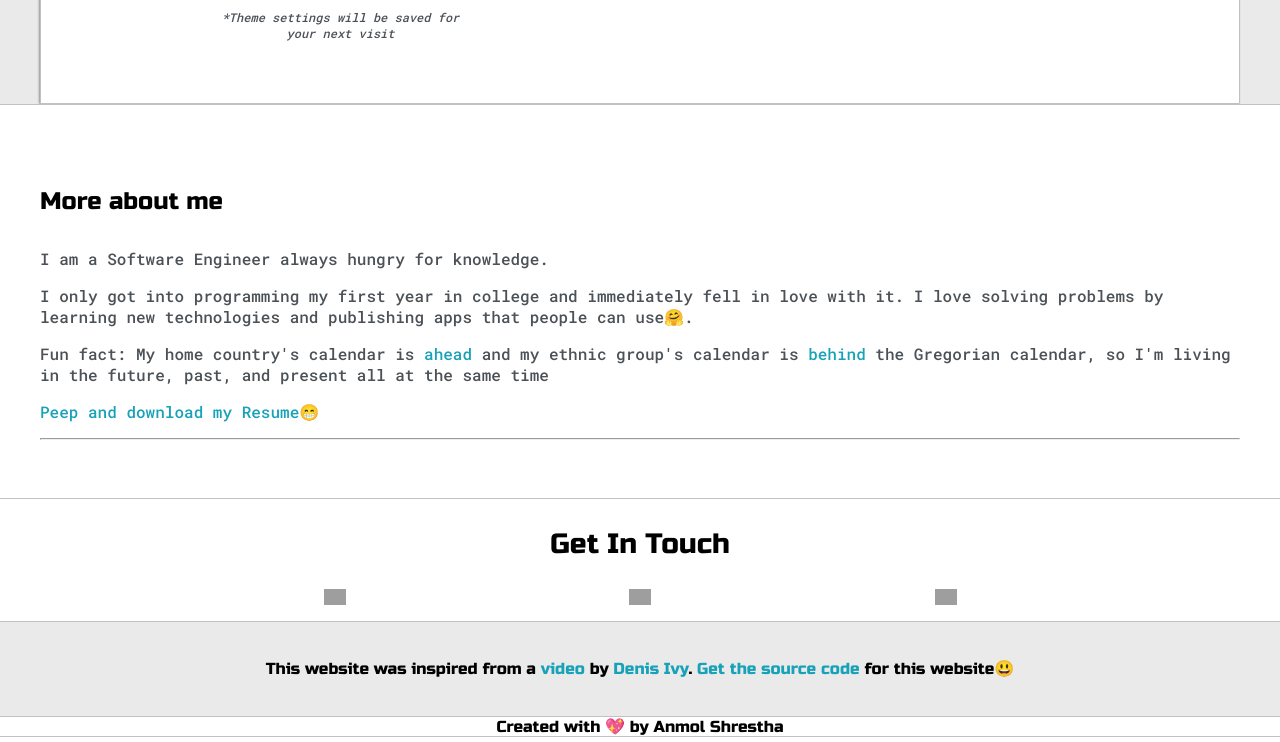
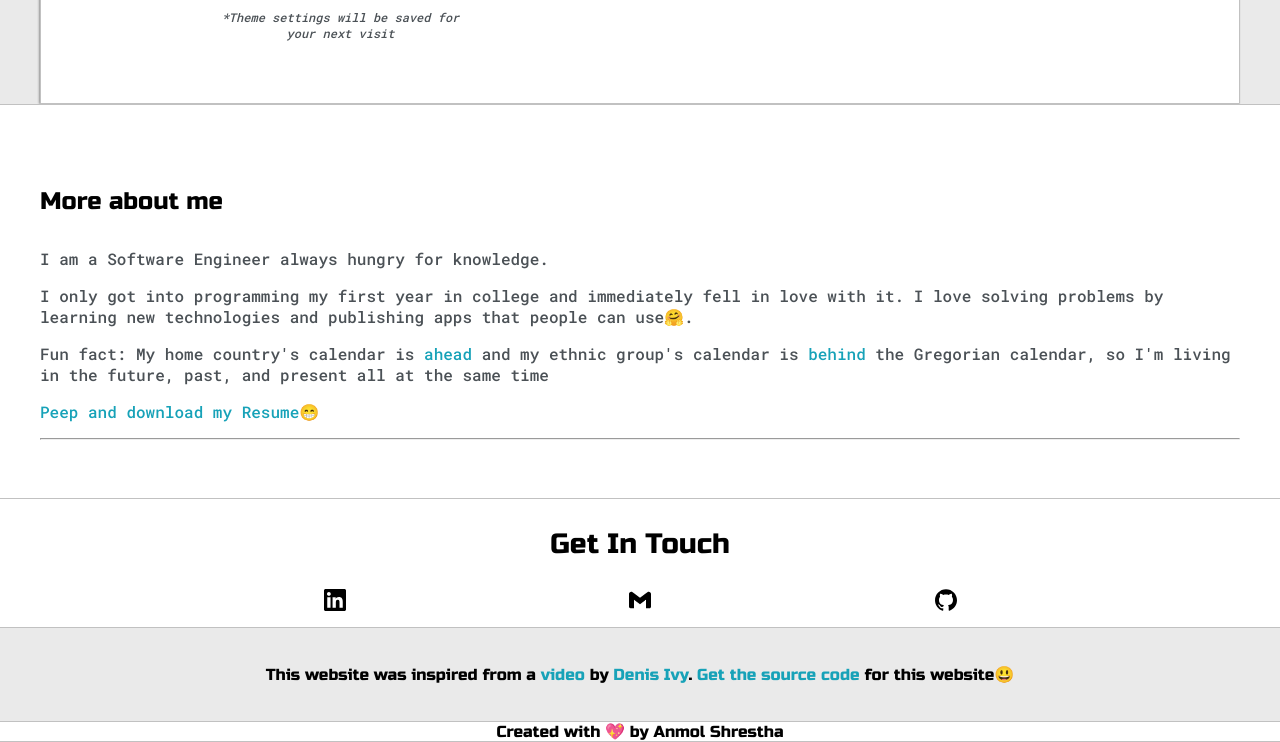
Before and after one commit to anmolshres/anmolshres, a plain HTML site: page personal_website/index.html in a window 1280 px wide. Shown: the part 576-1318 px from the top of the page. Drawn offline with Linux system fonts and the light colour scheme; grey boxes are pictures that could not be loaded.

Commit message:
fix: img logos fixes long-term

```diff
--- a/personal_website/index.html
+++ b/personal_website/index.html
@@ -150,8 +150,7 @@
               align="left"
               alt="anmolshres | LinkedIn"
               width="22px"
-              src="https://pngimg.com/uploads/linkedIn/linkedIn_PNG32.png"
-              data-canonical-src="https://cdn.jsdelivr.net/npm/simple-icons@v3/icons/linkedin.svg"
+              src="images/icons/linkedin.svg"
               style="max-width: 100%"
           /></a>
           <a
@@ -161,8 +160,7 @@
               align="left"
               alt="anmolshres | GMail"
               width="22px"
-              src="https://upload.wikimedia.org/wikipedia/commons/4/4e/Gmail_Icon.png"
-              data-canonical-src="https://cdn.jsdelivr.net/npm/simple-icons@3.4.0/icons/gmail.svg"
+              src="images/icons/gmail.svg"
               style="max-width: 100%"
           /></a>
           <a href="https://github.com/anmolshres" target="_blank"
@@ -170,7 +168,7 @@
               align="left"
               alt="GitHub"
               width="22px"
-              src="https://upload.wikimedia.org/wikipedia/commons/thumb/c/c2/GitHub_Invertocat_Logo.svg/800px-GitHub_Invertocat_Logo.svg.png"
+              src="images/icons/github.svg"
               style="max-width: 100%"
           /></a>
         </p>
```
Also changed, not shown: personal_website/images/icons/facebook-light.svg (added), personal_website/images/icons/facebook.svg (added), personal_website/images/icons/github-light.svg (added), personal_website/images/icons/github.svg (added), personal_website/images/icons/gmail-light.svg (added), personal_website/images/icons/gmail.svg (added), personal_website/images/icons/instagram-light.svg (added), personal_website/images/icons/instagram.svg (added), personal_website/images/icons/linkedin-light.svg (added), personal_website/images/icons/linkedin.svg (added), 1 other file.
